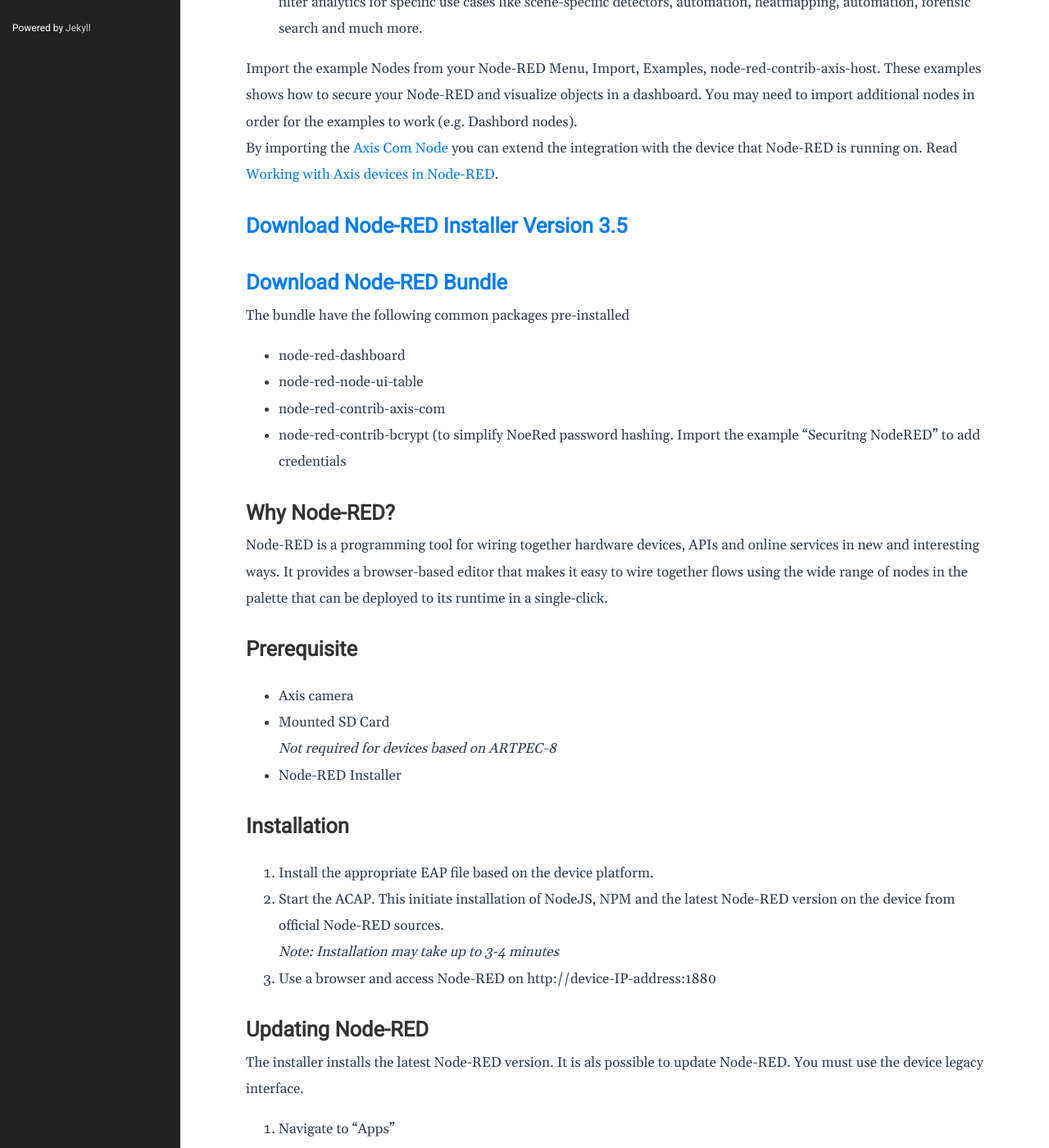
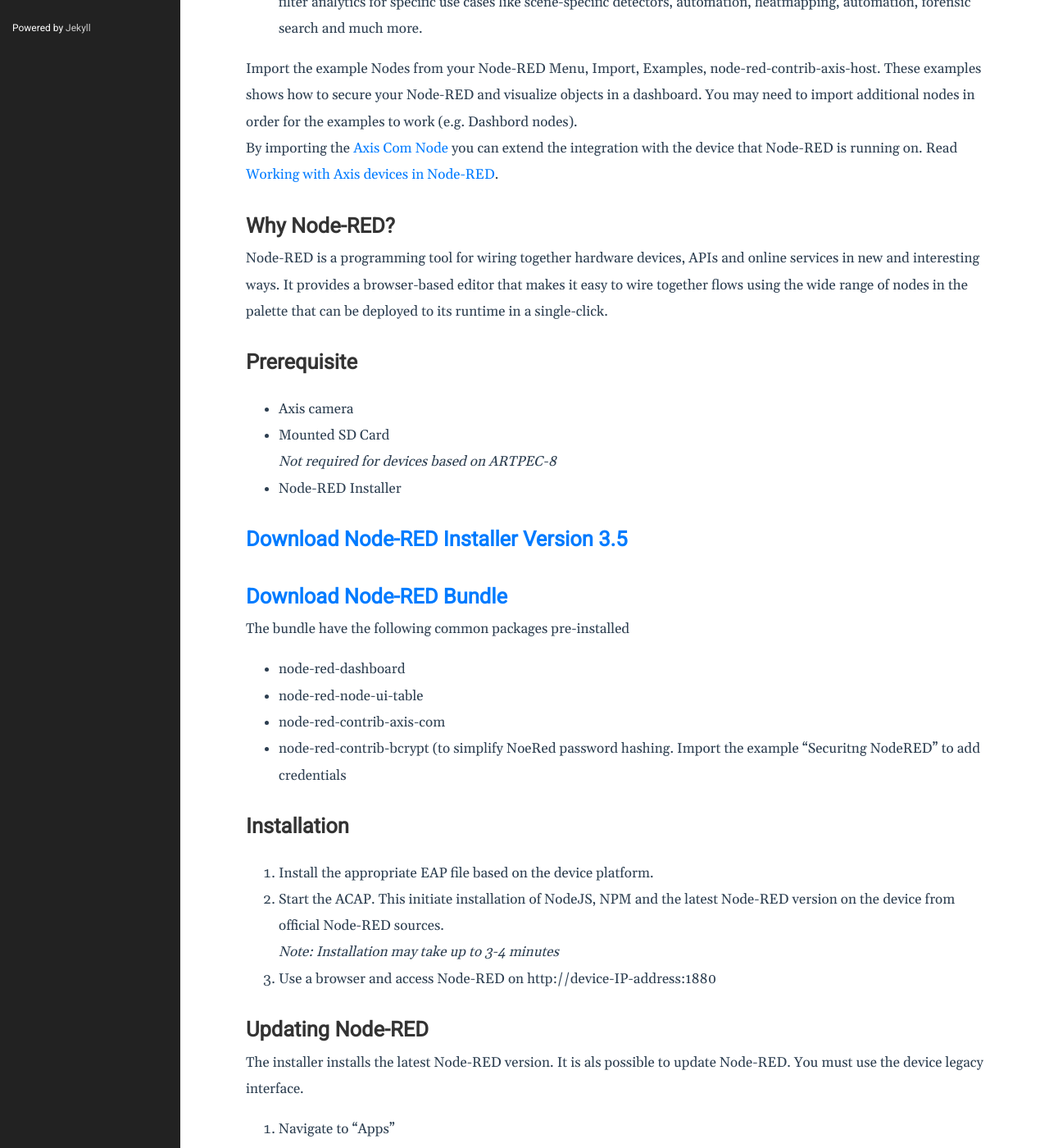
Before and after one commit to pandosme/pandosme.github.io, a Jekyll site: the page built from docs/_posts/2022-10-02-nodered-acap.md, in a window 1280 px wide and 1400 px high, scrolled down 622 px. Shown: the whole window at 82% size. Built offline with Jekyll 4.4.1, drawn with Linux system fonts in a browser that asks for light colours; part of the change alters nothing that is shown.

```diff
--- a/docs/_posts/2022-10-02-nodered-acap.md
+++ b/docs/_posts/2022-10-02-nodered-acap.md
@@ -20,14 +20,6 @@ Import the example Nodes from your Node-RED Menu, Import, Examples, node-red-con
 
 By importing the [Axis Com Node](https://flows.nodered.org/node/node-red-contrib-axis-com) you can extend the integration with the device that Node-RED is running on.  Read [Working with Axis devices in Node-RED](https://pandosme.github.io/node-red/2020/01/02/AxisNode.html).
 
-## [Download Node-RED Installer Version 3.5](https://acap.juhlin.me/package/Nodered)
-## [Download Node-RED Bundle](https://acap.juhlin.me/package/Bundle)
-The bundle have the following common packages pre-installed
-- node-red-dashboard
-- node-red-node-ui-table
-- node-red-contrib-axis-com
-- node-red-contrib-bcrypt (to simplify NoeRed password hashing.  Import the example "Securitng NodeRED" to add credentials
-
 ## Why Node-RED?
 
 Node-RED is a programming tool for wiring together hardware devices, APIs and online services in new and interesting
@@ -40,7 +32,14 @@ palette that can be deployed to its runtime in a single-click.
 _Not required for devices based on ARTPEC-8_
 - Node-RED Installer
 
+## [Download Node-RED Installer Version 3.5](https://acap.juhlin.me/package/Nodered)
 
+## [Download Node-RED Bundle](https://acap.juhlin.me/package/Bundle)
+The bundle have the following common packages pre-installed
+- node-red-dashboard
+- node-red-node-ui-table
+- node-red-contrib-axis-com
+- node-red-contrib-bcrypt (to simplify NoeRed password hashing.  Import the example "Securitng NodeRED" to add credentials
 
 ## Installation
 
```
